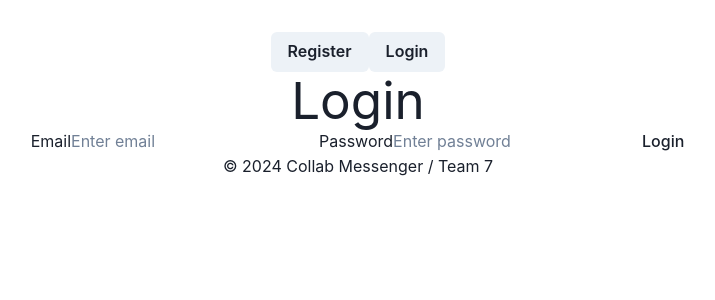
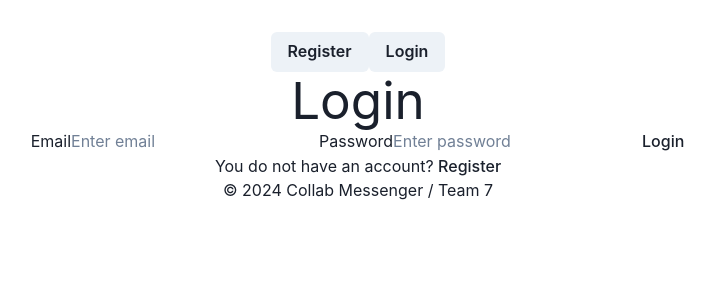
Before and after one commit to a55-team7-final-project/collab-messenger, a React (Vite) app in the folder collab-messenger/: page /login in a window 1280 px wide. Shown: the top 300 px of the page, without its empty margins (282-997 px from the left). Built offline with nearby package versions, Linux system fonts and the light colour scheme; no server answers.

Commit message:
small change

```diff
--- a/collab-messenger/src/Views/Login/Login.tsx
+++ b/collab-messenger/src/Views/Login/Login.tsx
@@ -117,6 +117,7 @@
                         {noCredentials && <p dangerouslySetInnerHTML={{ __html: noCredentials.replace('login', '<a href="/login">login</a>') }} />}
                         {isLoading && <p>Loading...</p>}
                         <button onClick={login}>Login</button>
+                        <p>You do not have an account? <Link to="/register">Register</Link></p>
                     </>
                 )}
             </div>
```
